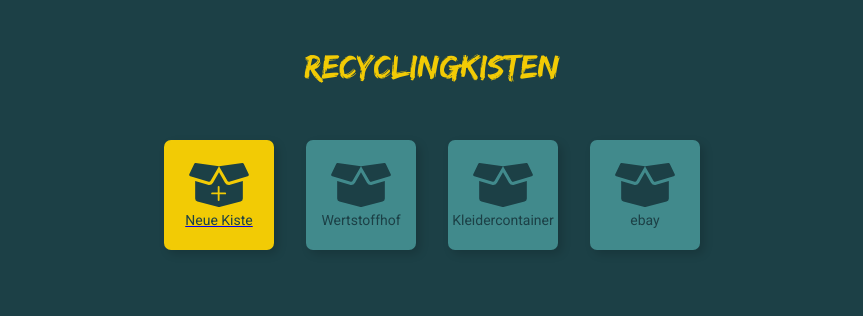
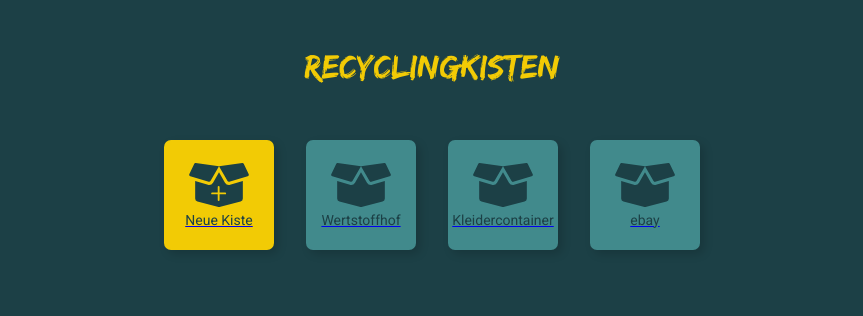
Before and after one commit to Frenzy265/recycle, a React (Create React App) app in the folder client/: page /box in a window 1280 px wide. Shown: the top 316 px of the page, without its empty margins (208-1071 px from the left). Built offline with nearby package versions, Linux system fonts and the light colour scheme; data requests are answered from the project's data file.

Commit message:
Add link to signle boxes

```diff
--- a/client/src/pages/BoxStart.js
+++ b/client/src/pages/BoxStart.js
@@ -29,10 +29,12 @@ export default function BoxStart() {
         </Box>
       </Link>
       {boxes?.map((box) => (
-        <Box key={box.id} existing>
-          <img src={IconBoxOld} alt="Icon Box" />
-          <p>{box.title}</p>
-        </Box>
+        <Link key={box.id} to={`/box/${box.title}`}>
+          <Box key={box.id} existing>
+            <img src={IconBoxOld} alt="Icon Box" />
+            <p>{box.title}</p>
+          </Box>
+        </Link>
       ))}
     </Container>
   );
```
